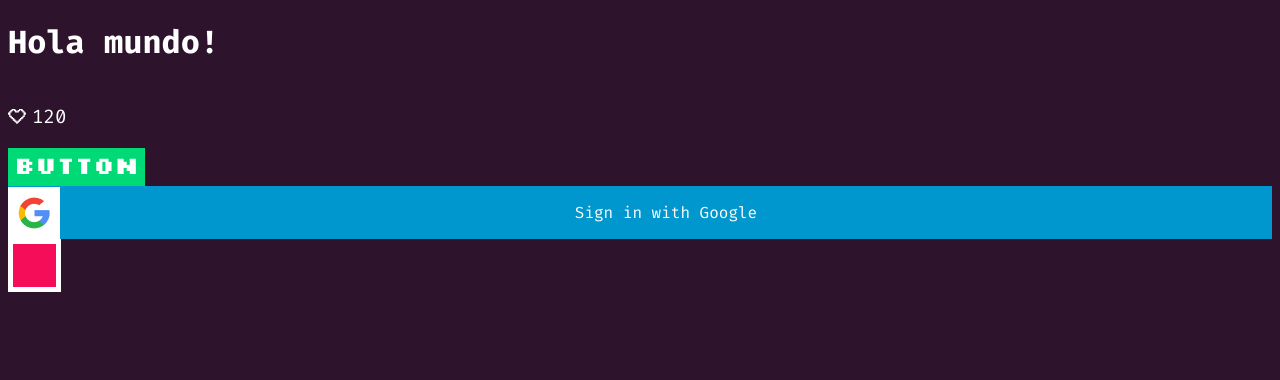
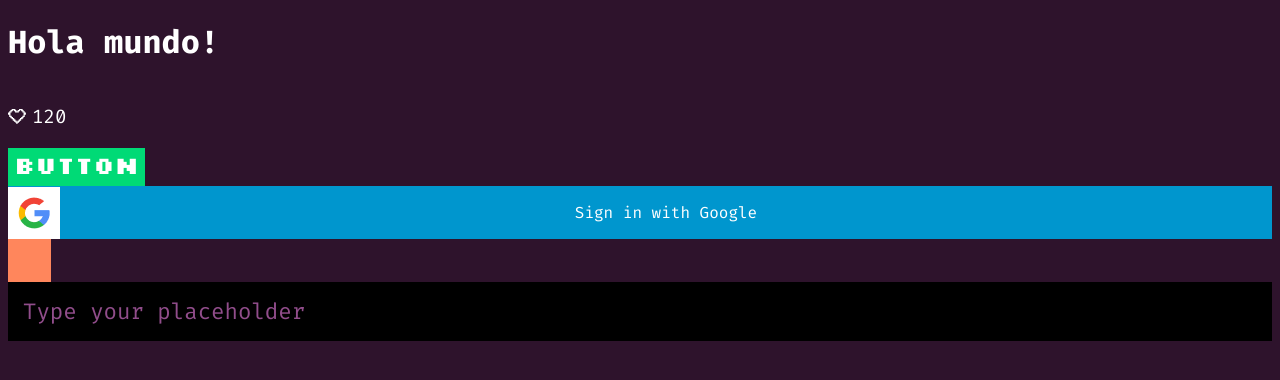
Before and after one commit to millerarocha/acamica-devs-united, a React (Create React App) app: page / in a window 1280 px wide. Shown: the top 380 px of the page. Built offline with nearby package versions, Linux system fonts and the light colour scheme.

Commit message:
Input component

```diff
--- a/src/App.js
+++ b/src/App.js
@@ -6,6 +6,7 @@ import LikeButton from './components/LikeButton/LikeButton';
 import Button from './components/Button/Button';
 import LoginButton from './components/LoginButton/LoginButton';
 import ColorButton from './components/ColorButton/ColorButton';
+import Input from './components/Input/Input';
 
 function App() {
   const [like,setLike] = useState(false);
@@ -33,9 +34,10 @@ function App() {
       />
       <ColorButton
         onClick={buttonTest}
-        selected={true}
-        color='red'
+        selected={false}
+        color='orange'
       />
+      <Input/>
     </div>
   );
 }
--- a/src/components/ColorButton/ColorButton.scss
+++ b/src/components/ColorButton/ColorButton.scss
@@ -19,6 +19,9 @@
     &--yellow{
         background-color: $yellow;
     }
+    &--orange{
+        background-color: $orange;
+    }
     &--green{
         background-color: $green;
     }
--- /dev/null
+++ b/src/components/Input/Input.jsx
@@ -0,0 +1,27 @@
+import React from 'react';
+import './Input.scss';
+
+const Input = ({
+    labelText='Label',
+    placeholder='Type your placeholder'
+}) => {
+    return (
+        <div className='input__wrapper'>
+            <label
+                for=""
+                className="input__label"
+                hidden
+            >
+                {labelText}
+            </label>
+            <input
+                id=""
+                type="text"
+                className="input"
+                placeholder={placeholder}
+            />
+        </div>
+    )
+}
+
+export default Input;
--- /dev/null
+++ b/src/components/Input/Input.scss
@@ -0,0 +1,28 @@
+@import '../../sass/variables';
+
+.input{
+    background-color: $black;
+    border: none;
+    padding: 15px;
+    color: #914D8B;
+    font-family: $ff-firacode;
+    font-weight: $fw-regular;
+    font-size: 1.4rem;
+
+    &:focus{
+        outline: none;
+    }
+
+    &::placeholder{
+        color: #914D8B;
+    }
+
+    &__label{
+        font-family: $ff-silkscreen;
+    }
+
+    &__wrapper{
+        display: flex;
+        flex-direction: column;
+    }
+}
```
